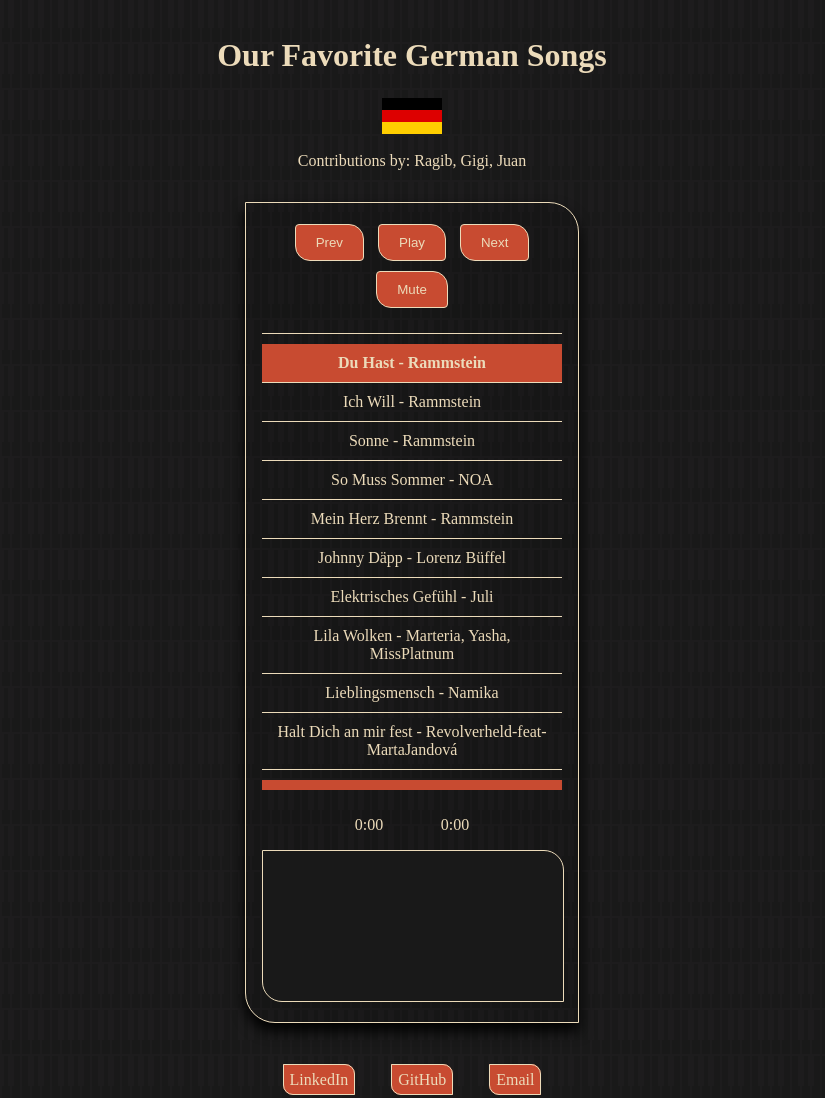
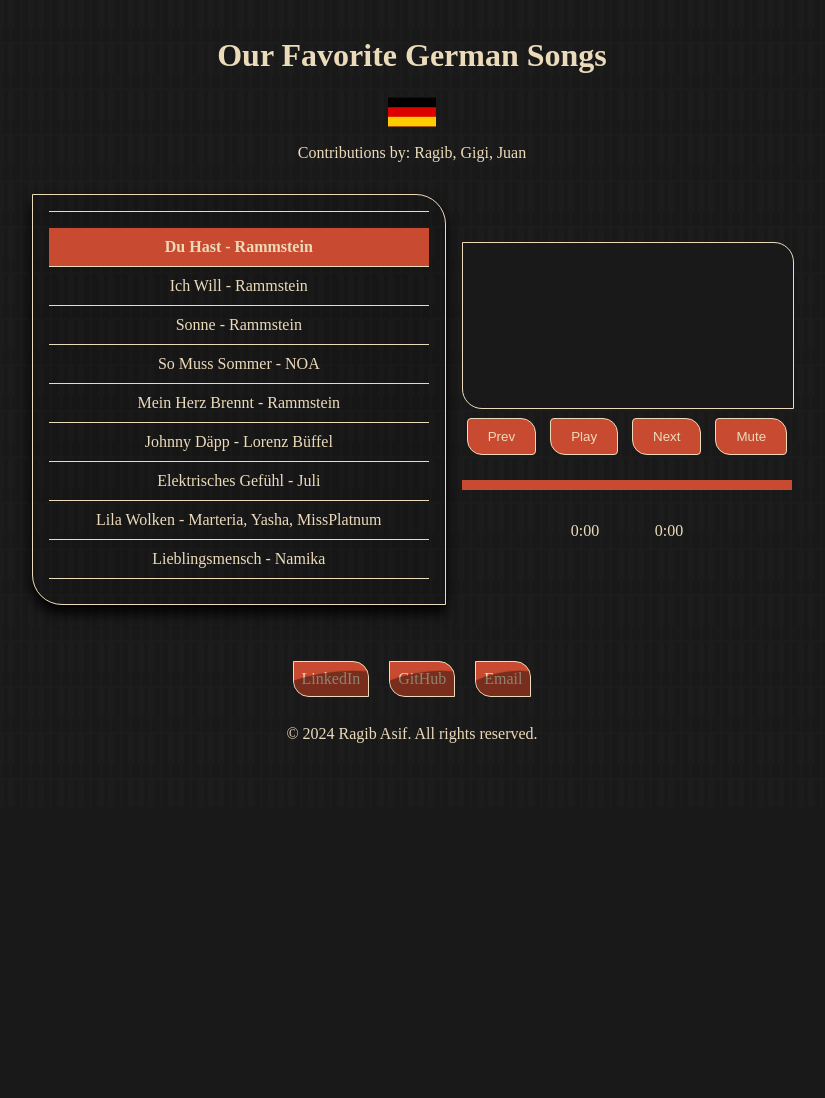
Before and after one commit to ragibasif/audio-visualizer, a plain HTML site: page index.html in a window 1280 px wide. Shown: the top 1098 px of the page, without its empty margins (228-1053 px from the left). After the commit the page ends 807 px from the top, so only its background shows below. Drawn offline with Linux system fonts and the light colour scheme.

Commit message:
update positions

```diff
--- a/index.html
+++ b/index.html
@@ -14,7 +14,28 @@
         <img src="./img/Flag_of_Germany.svg" alt="" srcset="" />
         <p>Contributions by: Ragib, Gigi, Juan</p>
       </header>
+      <div id="player-container">
         <div class="player">
+          <!-- <div class="controls">
+            <audio id="song"></audio>
+            <button id="previous">Prev</button>
+            <button id="play">Play</button>
+            <button id="next">Next</button>
+            <button id="mute">Mute</button>
+          </div> -->
+          <div class="playlist scrolling-container">
+            <ul id="playlist"></ul>
+          </div>
+          <!-- <div id="scroll-bar-container">
+            <div id="scroll-bar"></div>
+          </div>
+          <div id="time">0:00</div>
+          <div id="duration">0:00</div> -->
+        </div>
+        <div id="canvas-container">
+          <div class="canvas">
+            <canvas id="visualizer"></canvas>
+          </div>
           <div class="controls">
             <audio id="song"></audio>
             <button id="previous">Prev</button>
@@ -22,32 +43,67 @@
             <button id="next">Next</button>
             <button id="mute">Mute</button>
           </div>
-        <div class="playlist">
-          <ul id="playlist"></ul>
-        </div>
           <div id="scroll-bar-container">
             <div id="scroll-bar"></div>
           </div>
           <div id="time">0:00</div>
           <div id="duration">0:00</div>
-        <div class="canvas">
-          <canvas id="visualizer"></canvas>
         </div>
       </div>
 
       <footer>
         <div class="footer-links">
-          <a href="https://www.linkedin.com/in/ragibasif/" target="_blank"
-            >LinkedIn</a
+          <a
+            href="https://www.linkedin.com/in/ragibasif/"
+            target="_blank"
+            class="liquid-button"
           >
+            <span>LinkedIn</span>
+            <svg
+              class="liquid"
+              viewBox="10 10 30 10"
+              preserveAspectRatio="none"
+            >
+              <path
+                class="liquid-path"
+                d="M0,25 Q50,0 100,25 T200,25 V50 H0 Z"
+              />
+            </svg>
+          </a>
           <a
             href="https://github.com/ragibasif/audio-visualizer"
             target="_blank"
-            >GitHub</a
+            class="liquid-button"
           >
-          <a href="mailto:ragib.asif30@myhunter.cuny.edu" target="_blank"
-            >Email</a
+            <span>GitHub</span>
+            <svg
+              class="liquid"
+              viewBox="10 10 30 10"
+              preserveAspectRatio="none"
             >
+              <path
+                class="liquid-path"
+                d="M0,25 Q50,0 100,25 T200,25 V50 H0 Z"
+              />
+            </svg>
+          </a>
+          <a
+            href="mailto:ragib.asif30@myhunter.cuny.edu"
+            target="_blank"
+            class="liquid-button"
+          >
+            <span>Email</span>
+            <svg
+              class="liquid"
+              viewBox="10 10 30 10"
+              preserveAspectRatio="none"
+            >
+              <path
+                class="liquid-path"
+                d="M0,25 Q50,0 100,25 T200,25 V50 H0 Z"
+              />
+            </svg>
+          </a>
         </div>
         <div class="footer-bottom">
           <p>&copy; 2024 Ragib Asif. All rights reserved.</p>
--- a/scripts.js
+++ b/scripts.js
@@ -210,3 +210,15 @@
 window.onload = () => {
   drawVisualizer();
 };
+
+document
+  .querySelector(".liquid-button")
+  .addEventListener("mouseenter", function () {
+    this.querySelector(".liquid-path").style.animationPlayState = "paused";
+  });
+
+document
+  .querySelector(".liquid-button")
+  .addEventListener("mouseleave", function () {
+    this.querySelector(".liquid-path").style.animationPlayState = "running";
+  });
--- a/styles.css
+++ b/styles.css
@@ -28,6 +28,16 @@
   text-align: center;
 }
 
+#player-container {
+  display: flex;
+  flex-direction: row;
+  align-items: center;
+  justify-content: center;
+  width: 90%;
+  flex-wrap: wrap;
+  gap: 1rem;
+}
+
 .player {
   background: var(--primary-color);
   box-shadow: var(--box-shadow);
@@ -36,7 +46,6 @@
   background: rgba(0, 0, 0, 0.1);
   border: 1px solid;
   border-color: var(--text-color);
-  width: 300px;
   border-top-right-radius: 30px;
   border-bottom-left-radius: 30px;
 }
@@ -67,8 +76,10 @@
 }
 
 .playlist {
+  height: 45vh;
   border-top: 1px solid;
-  padding-top: 10px;
+  padding-top: 1rem;
+  overflow-y: scroll;
 }
 
 .playlist ul {
@@ -103,7 +114,7 @@
   width: 100%;
   height: 10px;
   background: var(--primary-color);
-  margin: 10px 0;
+  margin: 1rem 0;
   position: relative;
 }
 
@@ -116,7 +127,7 @@
 #time,
 #duration {
   display: inline-block;
-  width: 50px;
+  width: 3rem;
   margin: 1rem;
 }
 
@@ -142,8 +153,8 @@
 }
 
 header img {
-  height: 40px;
-  width: 60px;
+  height: 2rem;
+  width: 3rem;
 }
 
 footer {
@@ -154,24 +165,86 @@
 }
 
 a {
+  display: inline-block;
   text-decoration: none;
-  margin: 1rem;
-  padding: 6px;
+  margin: 0.5rem;
+  padding: 0.5rem;
   color: var(--text-color);
   background-color: var(--primary-color);
   border: 1px solid;
-  border-top-right-radius: 10px;
-  border-bottom-left-radius: 10px;
+  border-top-right-radius: 1rem;
+  border-bottom-left-radius: 1rem;
   transition-duration: 0.3s;
 }
 
 a:hover {
   background-color: var(--accent-color);
   transition-duration: 0.3s;
-  border-top-right-radius: 15px;
-  border-bottom-left-radius: 15px;
+  border-top-right-radius: 1.5rem;
+  border-bottom-left-radius: 1.5rem;
 }
 
 a:focus {
   background-color: none;
 }
+
+.scrolling-container {
+  scrollbar-width: thin; /* Firefox */
+  scrollbar-color: var(--accent-color) var(--primary-color); /* Firefox */
+}
+
+/* Style the entire scrollbar */
+.scrolling-container::-webkit-scrollbar {
+  width: 3rem; /* Width of the vertical scrollbar */
+  height: 3rem; /* Height of the horizontal scrollbar */
+}
+
+/* Style the scrollbar track */
+.scrolling-container::-webkit-scrollbar-track {
+  background: var(--accent-color); /* Background color of the scrollbar track */
+}
+
+/* Style the scrollbar thumb */
+.scrolling-container::-webkit-scrollbar-thumb {
+  background: var(--primary-color); /* Color of the scrollbar thumb */
+  border-radius: 2rem; /* Rounded corners for the thumb */
+}
+
+/* Style the scrollbar thumb when hovered */
+.scrolling-container::-webkit-scrollbar-thumb:hover {
+  background: var(--primary-color); /* Color when the thumb is hovered */
+}
+
+.button-container {
+  position: relative;
+}
+
+.liquid-button {
+  position: relative;
+  overflow: hidden;
+  transition: background-color 0.3s;
+}
+
+.liquid {
+  position: absolute;
+  top: 0;
+  left: 0;
+  width: 100%;
+  height: 100%;
+  fill: rgba(0, 0, 0, 0.4);
+  pointer-events: none;
+}
+
+@keyframes moveLiquid {
+  0%,
+  100% {
+    transform: translateX(-100%);
+  }
+  50% {
+    transform: translateX(100%);
+  }
+}
+
+.liquid-path {
+  animation: moveLiquid 6s cubic-bezier(0.42, 0, 0.58, 1) infinite;
+}
```
Also changed, not shown: README.md, img/audio-visualizer-screenshot.png (deleted). Lines whose indentation alone changed are shown as unchanged.
